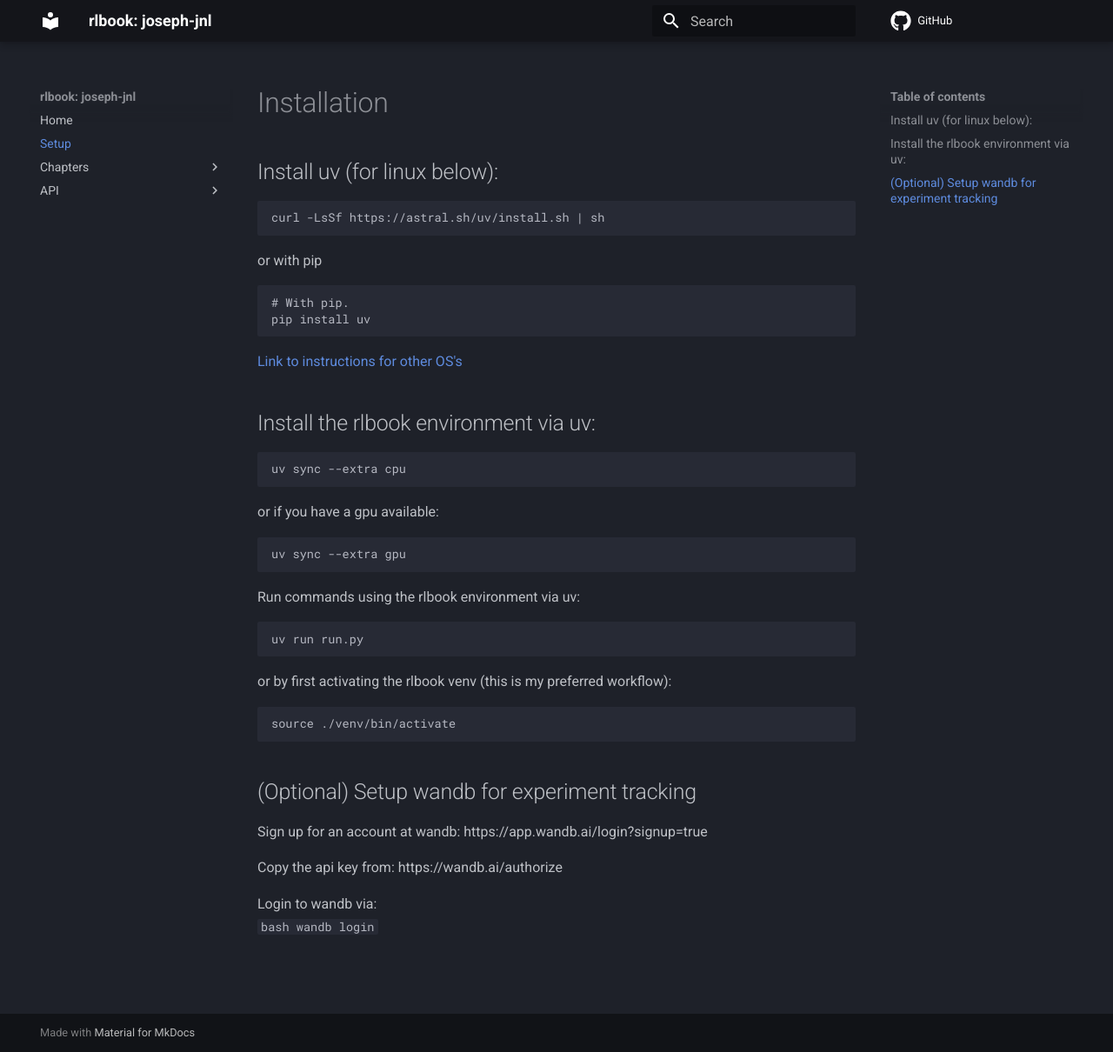
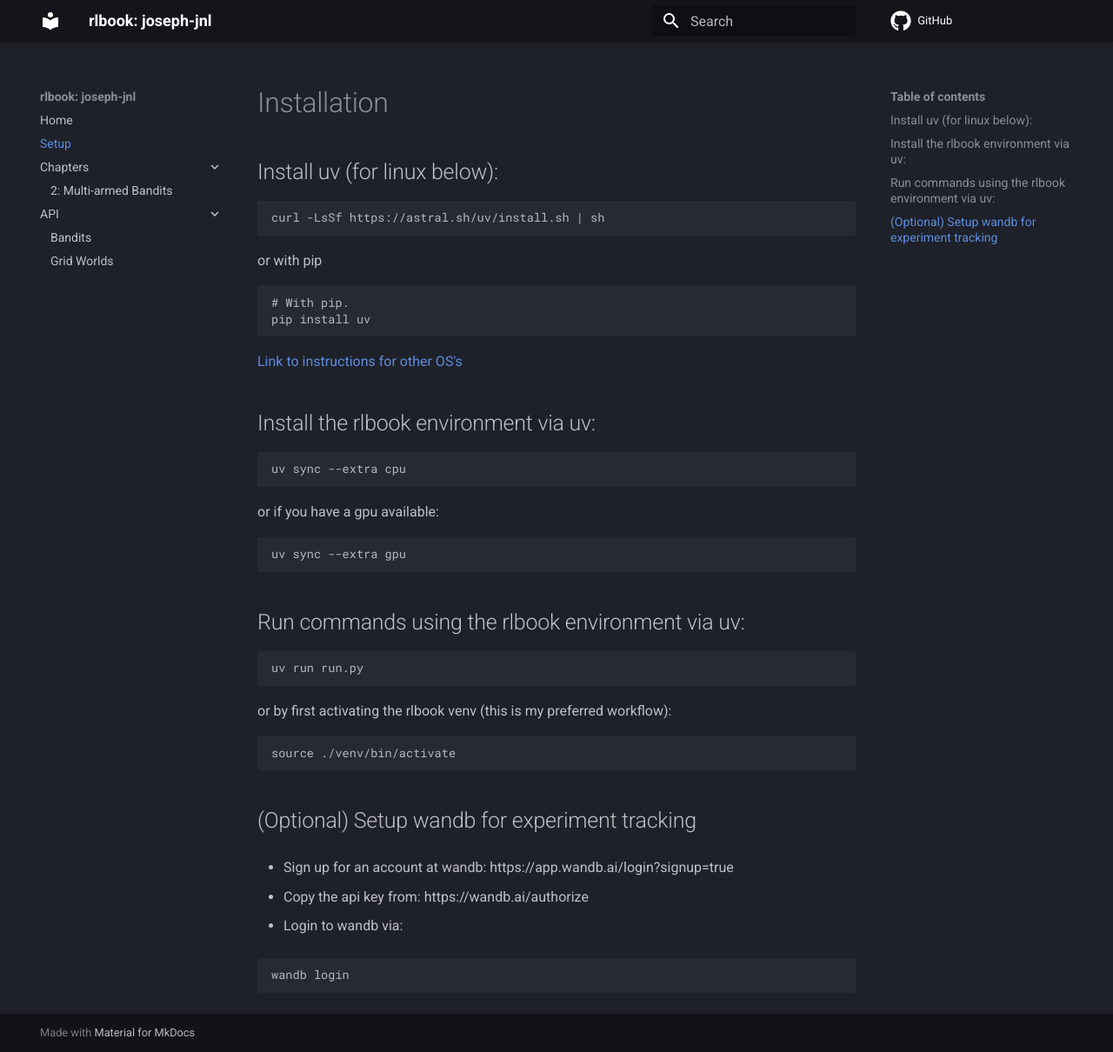
Before and after one commit to joseph-jnl/rlbook, an MkDocs documentation site: the page built from docs/setup.md, in a window 1280 px wide and 1210 px high. Shown: the whole window at 87% size. Built offline with MkDocs 1.6.1 and Material for MkDocs 9.7.7, drawn with Linux system fonts in a browser that asks for light colours; comment, search, counter and statistics services are not loaded.

Commit message:
update nav to expand by default

````diff
--- a/docs/setup.md
+++ b/docs/setup.md
@@ -22,7 +22,7 @@ or if you have a gpu available:
 uv sync --extra gpu
 ```
 
-Run commands using the rlbook environment via uv:
+## Run commands using the rlbook environment via uv:
 ```bash
 uv run run.py
 ```
@@ -32,11 +32,11 @@ source ./venv/bin/activate
 ```
 
 ## (Optional) Setup wandb for experiment tracking
-Sign up for an account at wandb: https://app.wandb.ai/login?signup=true
+- Sign up for an account at wandb: https://app.wandb.ai/login?signup=true
 
-Copy the api key from: https://wandb.ai/authorize
+- Copy the api key from: https://wandb.ai/authorize
 
-Login to wandb via:
-   ```bash
-   wandb login
+- Login to wandb via:
+```bash
+wandb login
 ```
--- a/mkdocs.yml
+++ b/mkdocs.yml
@@ -10,6 +10,8 @@ theme:
     primary: black
   icon:
     repo: fontawesome/brands/github
+  features:
+    - navigation.expand
 
 plugins:
 - search
````
Also changed, not shown: docs/index.md (+1 -1 lines).
